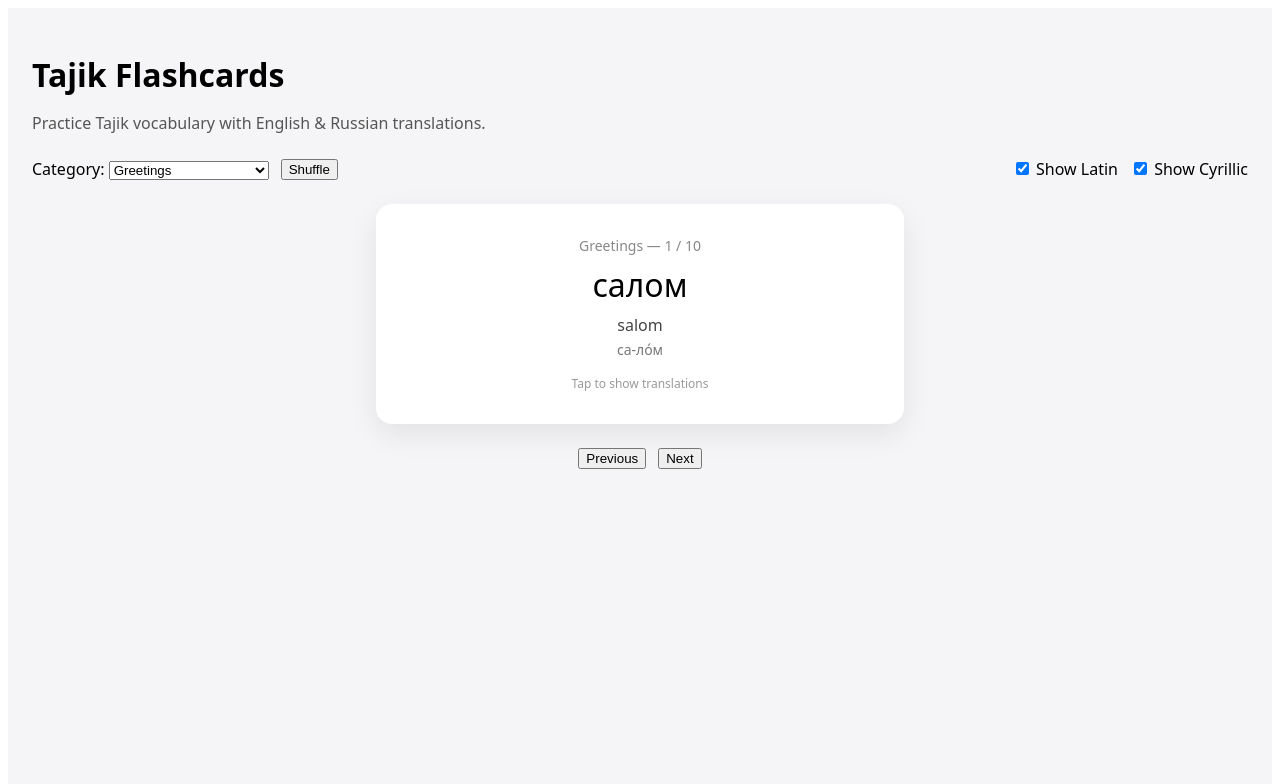
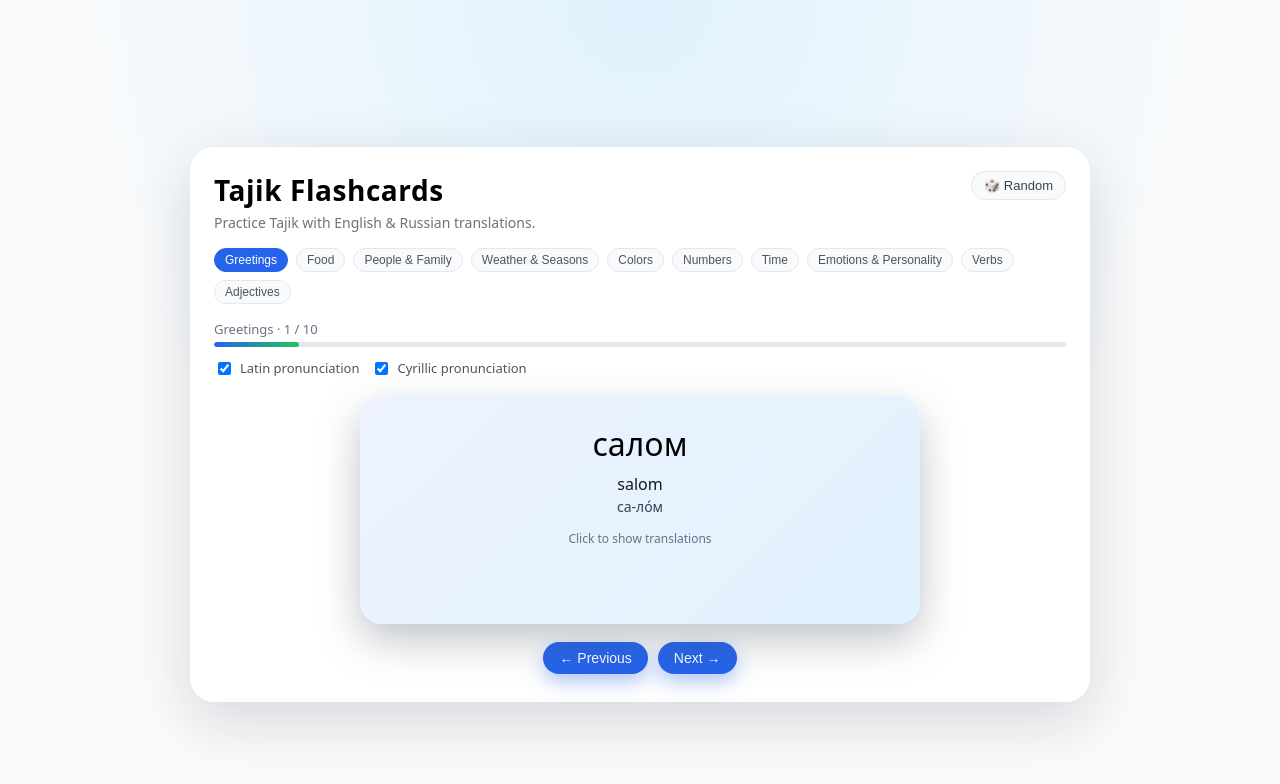
Before and after one commit to ShahromDehoti/Sukhan, a React (Vite) app in the folder tajik-flashcards/: page / in a window 1280 px wide. Shown: the top 784 px of the page. Built offline with nearby package versions, Linux system fonts and the light colour scheme.

Commit message:
nicer UI + updated readme file

```diff
--- a/tajik-flashcards/src/App.css
+++ b/tajik-flashcards/src/App.css
@@ -0,0 +1,255 @@
+/* src/App.css */
+
+:root {
+    color-scheme: light;
+  }
+
+  body {
+    margin: 0;
+    font-family: system-ui, -apple-system, BlinkMacSystemFont, "Segoe UI",
+      sans-serif;
+    background: radial-gradient(circle at top, #e0f2fe, #f9fafb 55%);
+  }
+
+  /* Root layout */
+  .app-root {
+    min-height: 100vh;
+    display: flex;
+    align-items: center;
+    justify-content: center;
+    padding: 24px;
+  }
+
+  .app-card {
+    width: 100%;
+    max-width: 900px;
+    background: white;
+    border-radius: 24px;
+    box-shadow: 0 18px 60px rgba(15, 23, 42, 0.15);
+    padding: 24px 24px 28px;
+    box-sizing: border-box;
+  }
+
+  /* Header */
+  .app-header {
+    display: flex;
+    align-items: flex-start;
+    justify-content: space-between;
+    gap: 12px;
+    margin-bottom: 16px;
+  }
+
+  .app-title {
+    margin: 0;
+    font-size: 28px;
+    letter-spacing: 0.02em;
+  }
+
+  .app-subtitle {
+    margin: 4px 0 0;
+    font-size: 14px;
+    color: #6b7280;
+  }
+
+  .ghost-button {
+    border: 1px solid #e5e7eb;
+    background: #f9fafb;
+    border-radius: 999px;
+    padding: 6px 12px;
+    font-size: 13px;
+    cursor: pointer;
+    color: #374151;
+    display: inline-flex;
+    align-items: center;
+    gap: 6px;
+    transition: background 0.15s, border-color 0.15s, transform 0.1s;
+  }
+
+  .ghost-button:hover {
+    background: #eef2ff;
+    border-color: #c7d2fe;
+    transform: translateY(-1px);
+  }
+
+  /* Category pills */
+  .category-row {
+    display: flex;
+    flex-wrap: wrap;
+    gap: 8px;
+    margin: 12px 0 16px;
+  }
+
+  .category-pill {
+    border: 1px solid #e5e7eb;
+    background: #f9fafb;
+    border-radius: 999px;
+    padding: 4px 10px;
+    font-size: 12px;
+    cursor: pointer;
+    color: #4b5563;
+    transition: background 0.15s, color 0.15s, border-color 0.15s;
+  }
+
+  .category-pill--active {
+    background: #2563eb;
+    border-color: #2563eb;
+    color: white;
+  }
+
+  /* Progress */
+  .progress-row {
+    margin-bottom: 12px;
+  }
+
+  .progress-text {
+    display: block;
+    font-size: 13px;
+    color: #6b7280;
+    margin-bottom: 4px;
+  }
+
+  .progress-bar {
+    width: 100%;
+    height: 5px;
+    border-radius: 999px;
+    background: #e5e7eb;
+    overflow: hidden;
+  }
+
+  .progress-bar-fill {
+    height: 100%;
+    background: linear-gradient(90deg, #2563eb, #22c55e);
+    border-radius: 999px;
+  }
+
+  /* Toggles */
+  .toggle-row {
+    display: flex;
+    flex-wrap: wrap;
+    gap: 12px;
+    margin-bottom: 18px;
+  }
+
+  .toggle-item {
+    display: inline-flex;
+    align-items: center;
+    gap: 6px;
+    font-size: 13px;
+    color: #4b5563;
+  }
+
+  /* Flashcard */
+  .flashcard {
+    position: relative;
+    margin: 0 auto 18px;
+    max-width: 520px;
+    min-height: 180px;
+    padding: 26px 20px 22px;
+    border-radius: 22px;
+    background: linear-gradient(135deg, #eef2ff, #e0f2fe);
+    box-shadow: 0 16px 40px rgba(75, 85, 99, 0.35);
+    cursor: pointer;
+    overflow: hidden;
+    transition: transform 0.12s ease, box-shadow 0.12s ease;
+  }
+
+  .flashcard:hover {
+    transform: translateY(-2px);
+    box-shadow: 0 20px 45px rgba(55, 65, 81, 0.35);
+  }
+
+  .flashcard-front,
+  .flashcard-back {
+    text-align: center;
+  }
+
+  .flashcard-tajik {
+    font-size: 32px;
+    margin-bottom: 8px;
+  }
+
+  .flashcard-pron-latin {
+    font-size: 16px;
+    color: #111827;
+  }
+
+  .flashcard-pron-cyr {
+    font-size: 14px;
+    color: #374151;
+    margin-top: 2px;
+  }
+
+  .flashcard-hint {
+    margin-top: 14px;
+    font-size: 12px;
+    color: #6b7280;
+  }
+
+  .flashcard-back {
+    margin-top: 10px;
+  }
+
+  .flashcard-translation {
+    display: flex;
+    justify-content: space-between;
+    gap: 10px;
+    font-size: 15px;
+    padding: 4px 0;
+    color: #111827;
+  }
+
+  .flashcard-translation .label {
+    font-weight: 600;
+    color: #374151;
+  }
+
+  /* Navigation buttons */
+  .nav-row {
+    display: flex;
+    justify-content: center;
+    gap: 10px;
+    margin-top: 6px;
+  }
+
+  .primary-button {
+    border: none;
+    border-radius: 999px;
+    padding: 8px 16px;
+    font-size: 14px;
+    cursor: pointer;
+    background: #2563eb;
+    color: white;
+    display: inline-flex;
+    align-items: center;
+    gap: 4px;
+    box-shadow: 0 8px 20px rgba(37, 99, 235, 0.35);
+    transition: background 0.15s, transform 0.08s, box-shadow 0.08s;
+  }
+
+  .primary-button:hover {
+    background: #1d4ed8;
+    transform: translateY(-1px);
+    box-shadow: 0 10px 24px rgba(37, 99, 235, 0.4);
+  }
+
+  .primary-button:active {
+    transform: translateY(0);
+    box-shadow: 0 6px 14px rgba(37, 99, 235, 0.35);
+  }
+
+  /* Responsive tweaks */
+  @media (max-width: 640px) {
+    .app-card {
+      border-radius: 18px;
+      padding: 18px 14px 22px;
+    }
+
+    .flashcard {
+      max-width: 100%;
+    }
+
+    .category-row {
+      max-height: 80px;
+      overflow-y: auto;
+    }
+  }
--- a/tajik-flashcards/src/App.jsx
+++ b/tajik-flashcards/src/App.jsx
@@ -1,6 +1,7 @@
 // src/App.jsx
 import { useState, useMemo } from "react";
 import data from "./data/dictionary.json";
+import "./App.css";
 
 const CATEGORY_LABELS = {
   greetings: "Greetings",
@@ -24,161 +25,163 @@ function App() {
 
   const words = useMemo(() => {
     const arr = data[category] || [];
-    // Simple copy so we can shuffle if we want later
     return [...arr];
   }, [category]);
 
   const current = words[index] || null;
 
   const handleNext = () => {
+    if (!words.length) return;
     setShowBack(false);
     setIndex((prev) => (prev + 1) % words.length);
   };
 
   const handlePrev = () => {
+    if (!words.length) return;
     setShowBack(false);
-    setIndex((prev) =>
-      prev === 0 ? words.length - 1 : prev - 1
-    );
+    setIndex((prev) => (prev - 1 + words.length) % words.length);
   };
 
-  const handleCategoryChange = (e) => {
-    setCategory(e.target.value);
+  const handleCategoryChange = (key) => {
+    setCategory(key);
     setIndex(0);
     setShowBack(false);
   };
 
-  const shuffleWords = () => {
-    // Very basic shuffle: randomize index only (keeps JSON static)
+  const shuffleOne = () => {
+    if (!words.length) return;
     const randomIndex = Math.floor(Math.random() * words.length);
     setIndex(randomIndex);
     setShowBack(false);
   };
 
   if (!current) {
-    return <div style={{ padding: 24 }}>No words in this category.</div>;
+    return (
+      <div className="app-root">
+        <div className="app-card">
+          <h1 className="app-title">Tajik Flashcards</h1>
+          <p>No words in this category yet.</p>
+        </div>
+      </div>
+    );
   }
 
+  const progress = ((index + 1) / words.length) * 100;
+
   return (
+    <div className="app-root">
+      <div className="app-card">
+        {/* Header */}
+        <header className="app-header">
+          <div>
+            <h1 className="app-title">Tajik Flashcards</h1>
+            <p className="app-subtitle">
+              Practice Tajik with English & Russian translations.
+            </p>
+          </div>
+          <button className="ghost-button" onClick={shuffleOne}>
+            🎲 Random
+          </button>
+        </header>
+
+        {/* Category pills */}
+        <div className="category-row">
+          {Object.entries(CATEGORY_LABELS).map(([key, label]) => (
+            <button
+              key={key}
+              className={
+                "category-pill" +
+                (key === category ? " category-pill--active" : "")
+              }
+              onClick={() => handleCategoryChange(key)}
+            >
+              {label}
+            </button>
+          ))}
+        </div>
+
+        {/* Progress */}
+        <div className="progress-row">
+          <span className="progress-text">
+            {CATEGORY_LABELS[category]} · {index + 1} / {words.length}
+          </span>
+          <div className="progress-bar">
             <div
-      style={{
-        minHeight: "100vh",
-        fontFamily: "system-ui, -apple-system, BlinkMacSystemFont",
-        background: "#f5f5f7",
-        padding: "24px"
-      }}
-    >
-      <h1 style={{ marginBottom: 8 }}>Tajik Flashcards</h1>
-      <p style={{ marginBottom: 24, color: "#555" }}>
-        Practice Tajik vocabulary with English & Russian translations.
-      </p>
+              className="progress-bar-fill"
+              style={{ width: `${progress}%` }}
+            />
+          </div>
+        </div>
 
-      {/* Top controls */}
-      <div
-        style={{
-          display: "flex",
-          flexWrap: "wrap",
-          gap: "12px",
-          marginBottom: "24px",
-          alignItems: "center"
-        }}
-      >
-        <label>
-          Category:{" "}
-          <select value={category} onChange={handleCategoryChange}>
-            {Object.entries(CATEGORY_LABELS).map(([key, label]) => (
-              <option key={key} value={key}>
-                {label}
-              </option>
-            ))}
-          </select>
-        </label>
-
-        <button onClick={shuffleWords}>Shuffle</button>
-
-        <label style={{ marginLeft: "auto" }}>
+        {/* Toggles */}
+        <div className="toggle-row">
+          <label className="toggle-item">
             <input
               type="checkbox"
               checked={showLatin}
               onChange={() => setShowLatin((v) => !v)}
             />
-          {" "}Show Latin
+            <span>Latin pronunciation</span>
           </label>
-        <label>
+          <label className="toggle-item">
             <input
               type="checkbox"
               checked={showCyrillic}
               onChange={() => setShowCyrillic((v) => !v)}
             />
-          {" "}Show Cyrillic
+            <span>Cyrillic pronunciation</span>
           </label>
         </div>
 
         {/* Flashcard */}
         <div
+          className={"flashcard" + (showBack ? " flashcard--flipped" : "")}
           onClick={() => setShowBack((s) => !s)}
-        style={{
-          maxWidth: 480,
-          margin: "0 auto 24px",
-          padding: "32px 24px",
-          borderRadius: "16px",
-          background: "white",
-          boxShadow: "0 10px 30px rgba(0,0,0,0.08)",
-          cursor: "pointer",
-          textAlign: "center",
-          transition: "transform 0.15s ease",
-        }}
         >
-        <div style={{ fontSize: 14, color: "#888", marginBottom: 8 }}>
-          {CATEGORY_LABELS[category]} — {index + 1} / {words.length}
-        </div>
-
-        {/* Front: Tajik */}
-        <div style={{ marginBottom: 16 }}>
-          <div style={{ fontSize: 32, marginBottom: 8 }}>{current.tajik}</div>
+          <div className="flashcard-front">
+            <div className="flashcard-tajik">{current.tajik}</div>
 
             {showLatin && (
-            <div style={{ fontSize: 16, color: "#444" }}>
+              <div className="flashcard-pron-latin">
                 {current.pronunciation_latin}
               </div>
             )}
+
             {showCyrillic && (
-            <div style={{ fontSize: 14, color: "#777", marginTop: 4 }}>
+              <div className="flashcard-pron-cyr">
                 {current.pronunciation_cyrillic}
+              </div>
+            )}
+
+            {!showBack && (
+              <div className="flashcard-hint">Click to show translations</div>
+            )}
+          </div>
+
+          {showBack && (
+            <div className="flashcard-back">
+              <div className="flashcard-translation">
+                <span className="label">English</span>
+                <span>{current.english}</span>
+              </div>
+              <div className="flashcard-translation">
+                <span className="label">Russian</span>
+                <span>{current.russian}</span>
+              </div>
+              <div className="flashcard-hint">Click to hide translations</div>
             </div>
           )}
         </div>
 
-        {/* Back: translations */}
-        {showBack ? (
-          <div>
-            <div style={{ marginBottom: 4 }}>
-              <strong>English:</strong> {current.english}
+        {/* Navigation */}
+        <div className="nav-row">
+          <button className="primary-button" onClick={handlePrev}>
+            ← Previous
+          </button>
+          <button className="primary-button" onClick={handleNext}>
+            Next →
+          </button>
         </div>
-            <div>
-              <strong>Russian:</strong> {current.russian}
-            </div>
-            <div style={{ marginTop: 12, fontSize: 12, color: "#999" }}>
-              (Tap to flip back)
-            </div>
-          </div>
-        ) : (
-          <div style={{ fontSize: 12, color: "#999" }}>
-            Tap to show translations
-          </div>
-        )}
-      </div>
-
-      {/* Navigation buttons */}
-      <div
-        style={{
-          display: "flex",
-          justifyContent: "center",
-          gap: "12px"
-        }}
-      >
-        <button onClick={handlePrev}>Previous</button>
-        <button onClick={handleNext}>Next</button>
       </div>
     </div>
   );
```
Also changed, not shown: 1 other file (tests, documents, lock files or other folders). Lines whose indentation alone changed are shown as unchanged.
